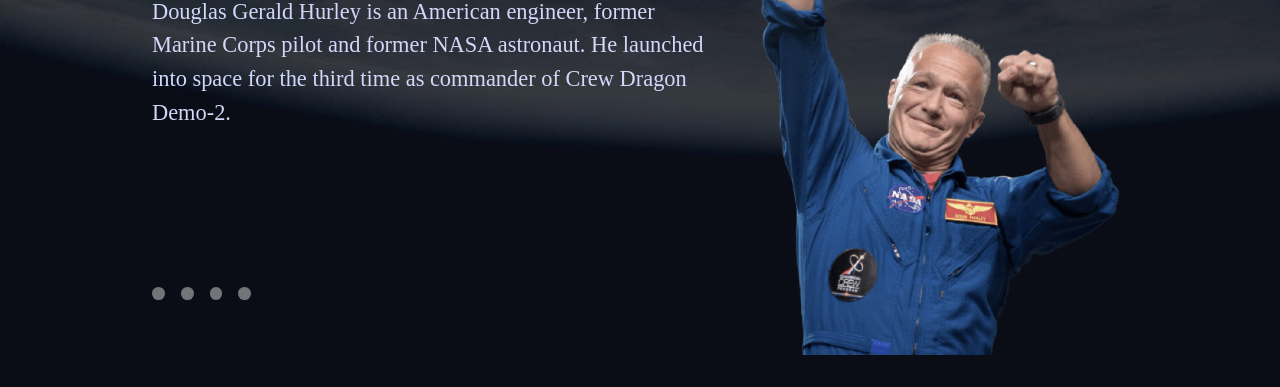
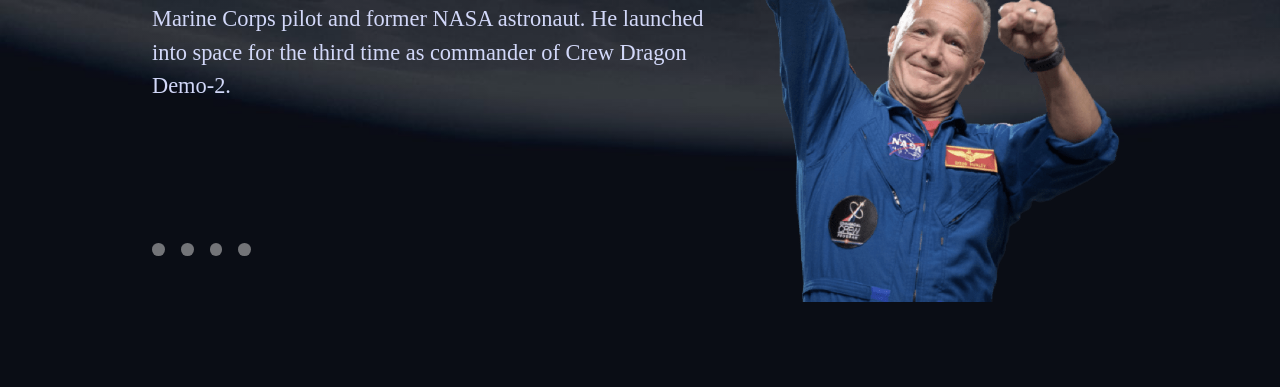
Before and after one commit to ElBookyes/space-tourism, a plain HTML site: page crew-commander.html in a window 1280 px wide. Shown: the part 413-800 px from the top of the page. Drawn offline with Linux system fonts and the light colour scheme; a web font is replaced by a local one.

Commit message:
main pseudo element fix

```diff
--- a/crew-commander.css
+++ b/crew-commander.css
@@ -389,6 +389,7 @@ header {
 /* Hero Section */
 
 main {
+  position: relative;
   justify-items: center;
   min-width: 100%;
   min-height: 100%;
@@ -423,7 +424,6 @@ main::before {
          'image'
          'tabs'
          'content';
-  height: 100vh;
   padding-block: 6em 2em;
 }
 
```
